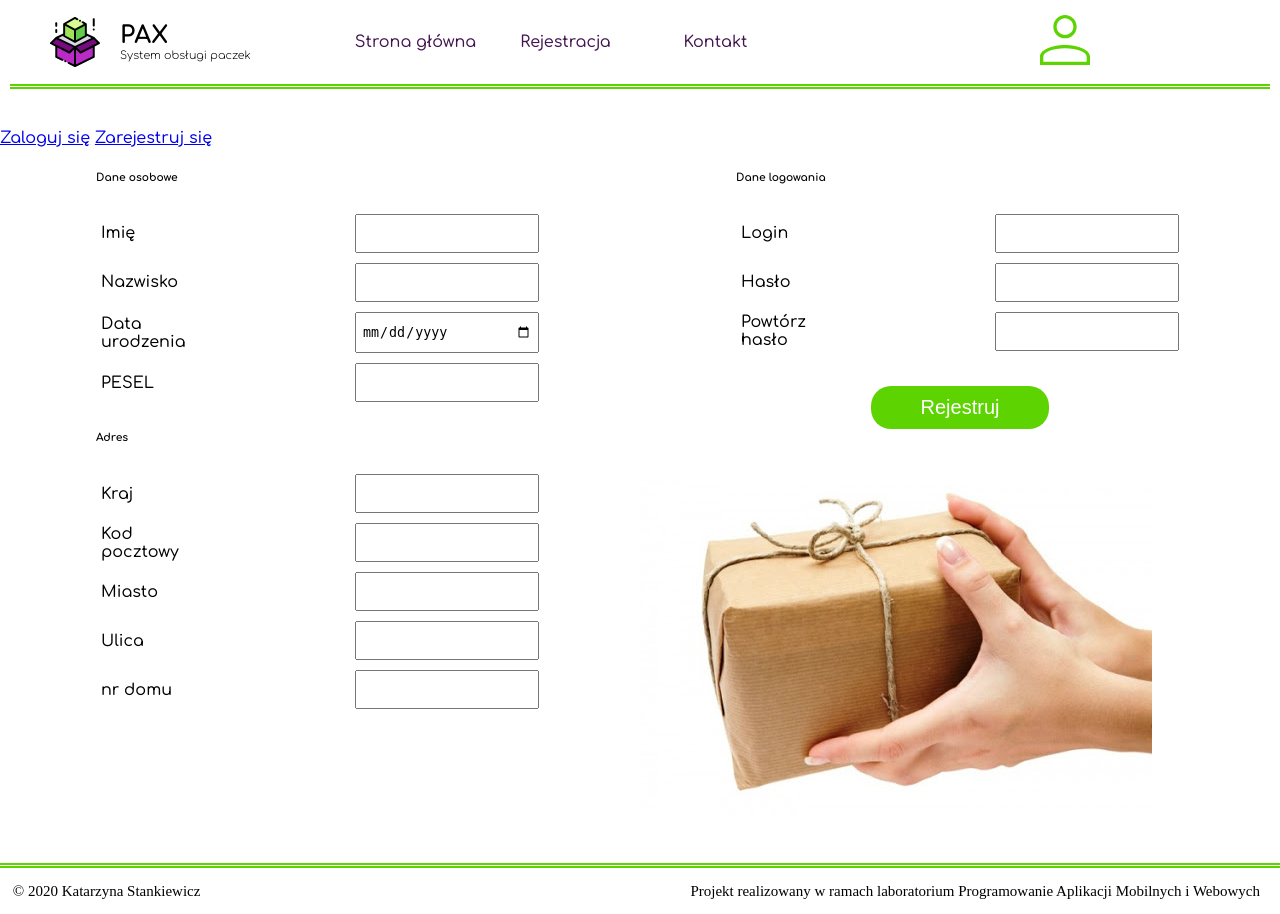
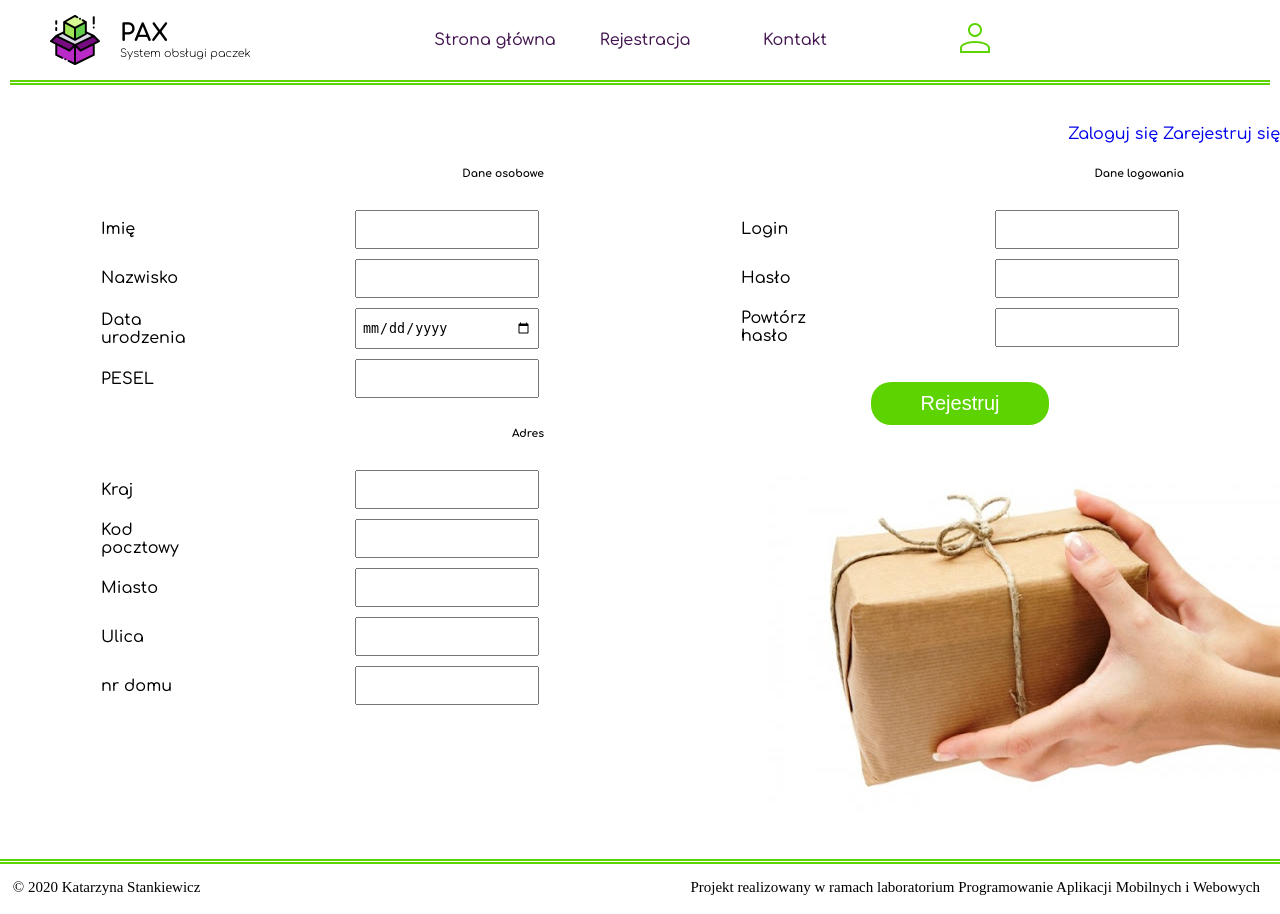
Before and after one commit to KasiaWiktoria/projekt_pamiw, a Flask app: page /registration in a window 1280 px wide. Run offline with Flask 2, Linux system fonts and the light colour scheme.

Commit message:
zmiany w wygldzie

```diff
--- a/static/styles/main_style.css
+++ b/static/styles/main_style.css
@@ -95,6 +95,11 @@ nav ul li a {
 nav ul li a:hover {
     background-color: #BA2AC7;
     color: #ffffff;
+    border-radius: 25px;
+}
+
+a img {
+    width: 30px;
 }
 
 
--- a/static/styles/registration.css
+++ b/static/styles/registration.css
@@ -1,3 +1,4 @@
+/*
 .content{
     display: flex;
     justify-content: center;
@@ -11,6 +12,10 @@
     justify-content: center;
     padding: 20px;
 }
+*/
+.nav-block{
+    text-align: end;
+}
 
 .registration-form{
     display: flex;
@@ -19,6 +24,7 @@
 
 .column{
     width: 50%;
+    text-align: end;
 }
 
 .registration-form .form-col{
@@ -28,7 +34,7 @@
 
 a{
     text-align: center;
-    width: 50%;
+    text-decoration: none;
 }
 
 form .form-row{
```
